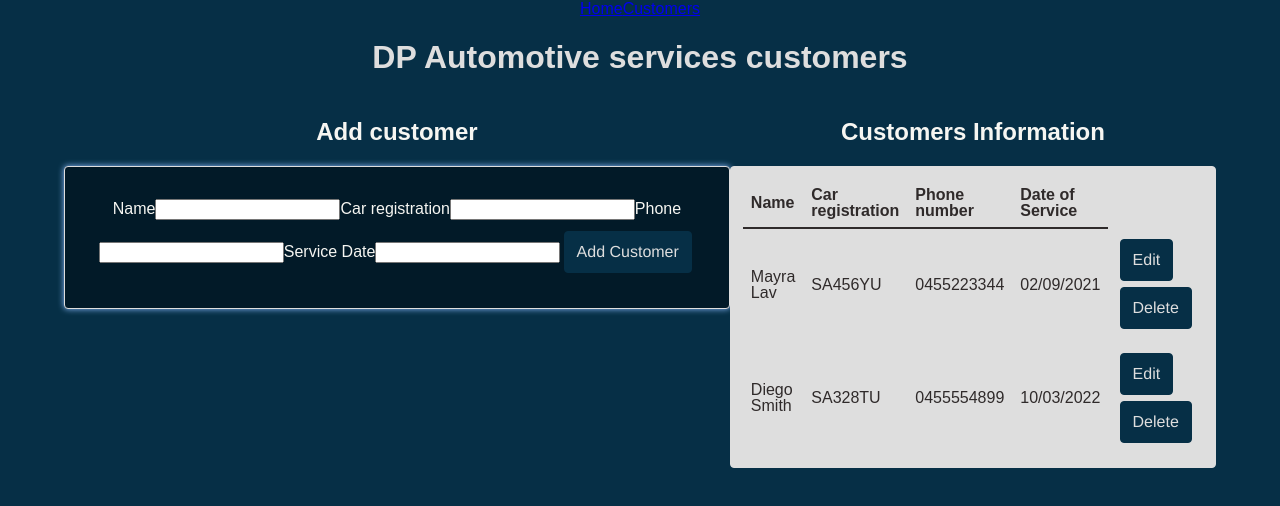
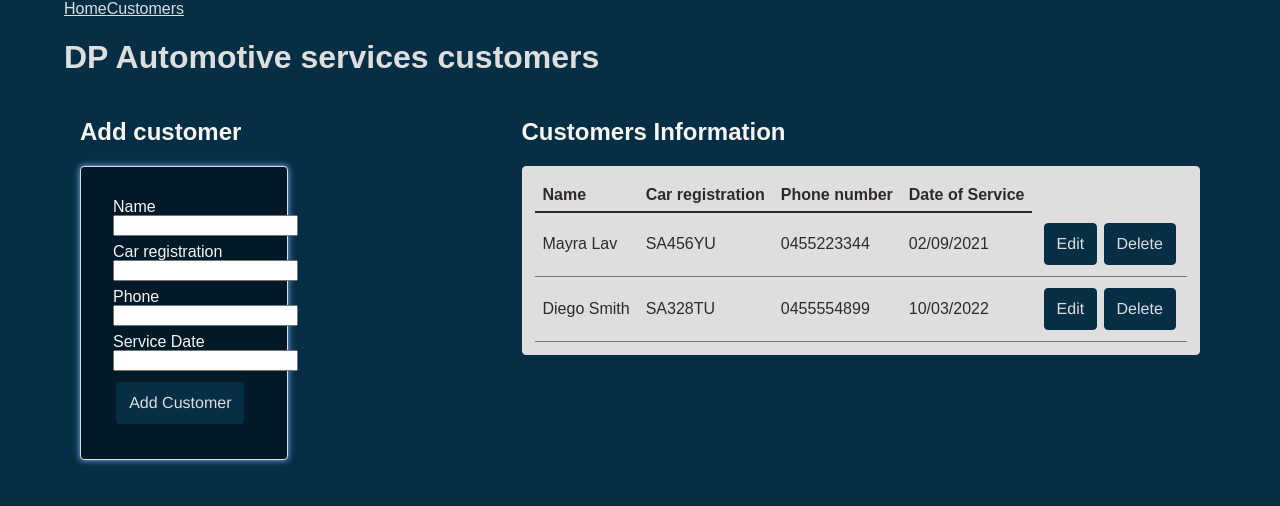
Before and after one commit to AngelaMar10/DP_customersData, a React (Create React App) app: page /Customers in a window 1280 px wide. Shown: the top 506 px of the page. Built offline with nearby package versions, Linux system fonts and the light colour scheme.

Commit message:
some css fixed

```diff
--- a/package.json
+++ b/package.json
@@ -19,7 +19,7 @@
     "build": "react-scripts build",
     "test": "react-scripts test",
     "eject": "react-scripts eject",
-    "deploy": "npm run build; cp build/index.html build/404.html; surge build DP_customersData.surge.sh"
+    "deploy": "npm run build; cp build/index.html build/404.html; surge build DPcustomersData.surge.sh"
   },
   "eslintConfig": {
     "extends": [
--- a/src/components/Customers.css
+++ b/src/components/Customers.css
@@ -1,7 +1,9 @@
 
-* {
-  box-sizing: border-box;
+
+*::before, *::after {
+  box-sizing: inherit;
   text-align: center;
+
 }
 
 body {
@@ -13,6 +15,20 @@ body {
   overflow: visible;
   margin-left: 5%;
   margin-right: 5%;
+}
+
+a {
+  color: #dedede;
+  display: inline;
+  justify-content: space-between;
+}
+
+.flex-small, .flex-large {
+  padding-left: 1rem;
+  padding-right: 1rem;
+}
+.left-box {
+  max-width: 15rem;
 }
 .flex-row {
   display: flex;
@@ -77,11 +93,11 @@ thead th {
 }
 
 tfoot th {
-  border-top: 2px solid #dedede;
+  border-top: 2px solid #777373;
 }
 
 td {
-  border-bottom: 1px solid #dedede;
+  border-bottom: 1px solid #777373;
 }
 
 th,
@@ -90,11 +106,7 @@ td {
   padding: 0.5rem;
 }
 
-/* caption {
-  padding: 1rem 0;
-  caption-side: bottom;
-  color: #ababab;
-} */
+
 
 form {
   display: flexbox;
@@ -115,7 +127,16 @@ form {
 input {
   margin-bottom: 00.5rem;
 }
-textarea {
+/* textarea {
   overflow: auto;
   height: auto;
-}
+} */
+
+/* @media only screen and (max-width: 820px) {
+  header nav {
+    display: none;
+  }
+  #hamburguer-icon {
+    display: block;
+  }
+} */
--- a/src/components/Customers.js
+++ b/src/components/Customers.js
@@ -66,7 +66,7 @@ const Customers = () => {
     <div>
         <h1>DP Automotive services customers</h1>
           <div className="flex-row">
-            <div className="flex-large">
+            <div className="left-box">
               {updating ? (
                 <div>
                   <h2>Edit information</h2>
```
